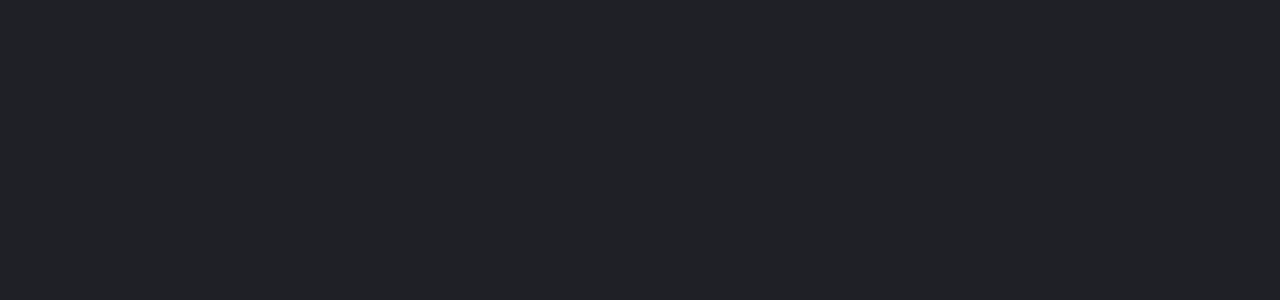
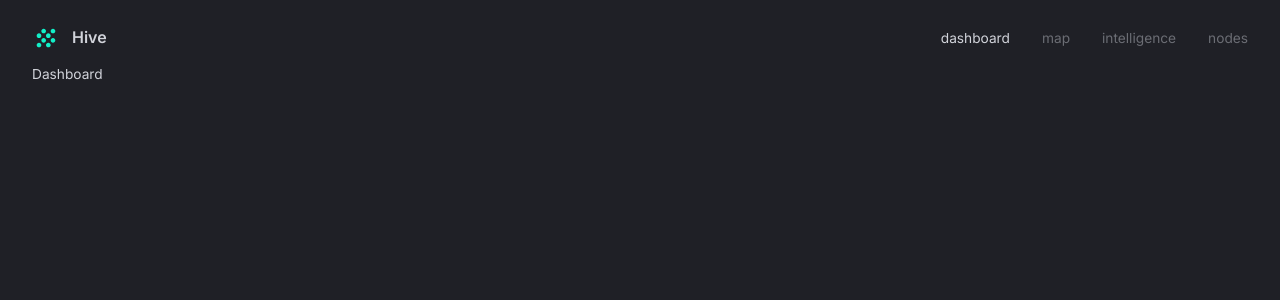
Before and after one commit to nonware/Dashy, a React (Vite) app in the folder src/Dashy/ClientApp/: page / in a window 1280 px wide. Shown: the top 300 px of the page. Built offline with nearby package versions, Linux system fonts and the light colour scheme.

Commit message:
Add routing and components to routed to for disp.

```diff
--- a/src/Dashy/ClientApp/src/App.tsx
+++ b/src/Dashy/ClientApp/src/App.tsx
@@ -1,17 +1,32 @@
+import { Box } from "@mui/material";
+import { CssBaseline, ThemeProvider } from "@mui/material";
 import { createTheme } from "@mui/material/styles";
-import { useMemo } from "react"
+import { useMemo } from "react";
+import { BrowserRouter, Route, Routes } from "react-router-dom";
 import { themeSettings } from "./theme";
-import { CssBaseline, ThemeProvider } from "@mui/material";
+import Navbar from "@/scenes/navbar";
+import Dashboard from "@/scenes/dashboard";
 
 function App() {
-  const theme = useMemo(() => createTheme(themeSettings), [])
+  const theme = useMemo(() => createTheme(themeSettings), []);
   return (
     <div className="app">
-      <ThemeProvider theme={theme}>
-        <CssBaseline/>
-      </ThemeProvider>
+      <BrowserRouter>
+        <ThemeProvider theme={theme}>
+          <CssBaseline />
+          <Box width="100%" height="100%" padding="1rem 2rem 4rem 2rem">
+            <Navbar />
+            <Routes>
+              <Route path="/" element={<Dashboard />} />
+              {/* <Route path="/map" element={<Map />} />
+              <Route path="/intelligence" element={<Map />} />
+              <Route path="/nodes" element={<Nodes />} /> */}
+            </Routes>
+          </Box>
+        </ThemeProvider>
+      </BrowserRouter>
     </div>
-  )
+  );
 }
 
-export default App
+export default App;
--- /dev/null
+++ b/src/Dashy/ClientApp/src/components/FlexBetween.tsx
@@ -0,0 +1,8 @@
+import { Box } from "@mui/material";
+import { styled } from "@mui/system";
+
+const FlexBetween = styled(Box)({
+    display: "flex", justifyContent: "space-between", alignItems: "center"
+})
+
+export default FlexBetween;
--- /dev/null
+++ b/src/Dashy/ClientApp/src/scenes/dashboard/index.tsx
@@ -0,0 +1,9 @@
+import { Box, useTheme } from "@mui/material";
+type Props = {};
+
+const Dashboard = (props: Props) => {
+  const { palette } = useTheme();
+  return <Box color={palette.grey[300]}>Dashboard</Box>;
+};
+
+export default Dashboard;
--- /dev/null
+++ b/src/Dashy/ClientApp/src/scenes/navbar/index.tsx
@@ -0,0 +1,77 @@
+import { useState } from "react";
+import { Link } from "react-router-dom";
+import { Box, Typography, useTheme } from "@mui/material";
+import FlexBetween from "@/components/FlexBetween";
+import GrainIcon from "@mui/icons-material/Grain";
+
+type Props = {};
+
+const Navbar = (props: Props) => {
+  const { palette } = useTheme();
+  const [selected, setSelected] = useState("dashboard");
+  return (
+    <FlexBetween mb="0.25rem" p="0.5rem 0rem" color={palette.grey[300]}>
+      {/* LEFT */}
+      <FlexBetween gap="0.75rem">
+        <GrainIcon sx={{ fontSize: "28px", color: palette.primary[500] }} />
+        <Typography variant="h4" fontSize="16px">
+          Hive
+        </Typography>
+      </FlexBetween>
+      {/* RIGHT */}
+      <FlexBetween gap="2rem">
+        <Box sx={{ "&:hover": { color: palette.primary[100] } }}>
+          <Link
+            to="/"
+            onClick={() => setSelected("dashboard")}
+            style={{
+              color: selected === "dashboard" ? "inherit" : palette.grey[700],
+              textDecoration: "inherit",
+            }}
+          >
+            dashboard
+          </Link>
+        </Box>
+        <Box sx={{ "&:hover": { color: palette.primary[100] } }}>
+          <Link
+            to="/"
+            onClick={() => setSelected("map")}
+            style={{
+              color: selected === "map" ? "inherit" : palette.grey[700],
+              textDecoration: "inherit",
+            }}
+          >
+            map
+          </Link>
+        </Box>
+        <Box sx={{ "&:hover": { color: palette.primary[100] } }}>
+          <Link
+            to="/"
+            onClick={() => setSelected("intelligence")}
+            style={{
+              color:
+                selected === "intelligence" ? "inherit" : palette.grey[700],
+              textDecoration: "inherit",
+            }}
+          >
+            intelligence
+          </Link>
+        </Box>
+        <Box sx={{ "&:hover": { color: palette.primary[100] } }}>
+          <Link
+            to="/"
+            onClick={() => setSelected("nodes")}
+            style={{
+              color: selected === "nodes" ? "inherit" : palette.grey[700],
+              textDecoration: "inherit",
+            }}
+          >
+            nodes
+          </Link>
+        </Box>
+      </FlexBetween>
+    </FlexBetween>
+  );
+};
+
+export default Navbar;
```
